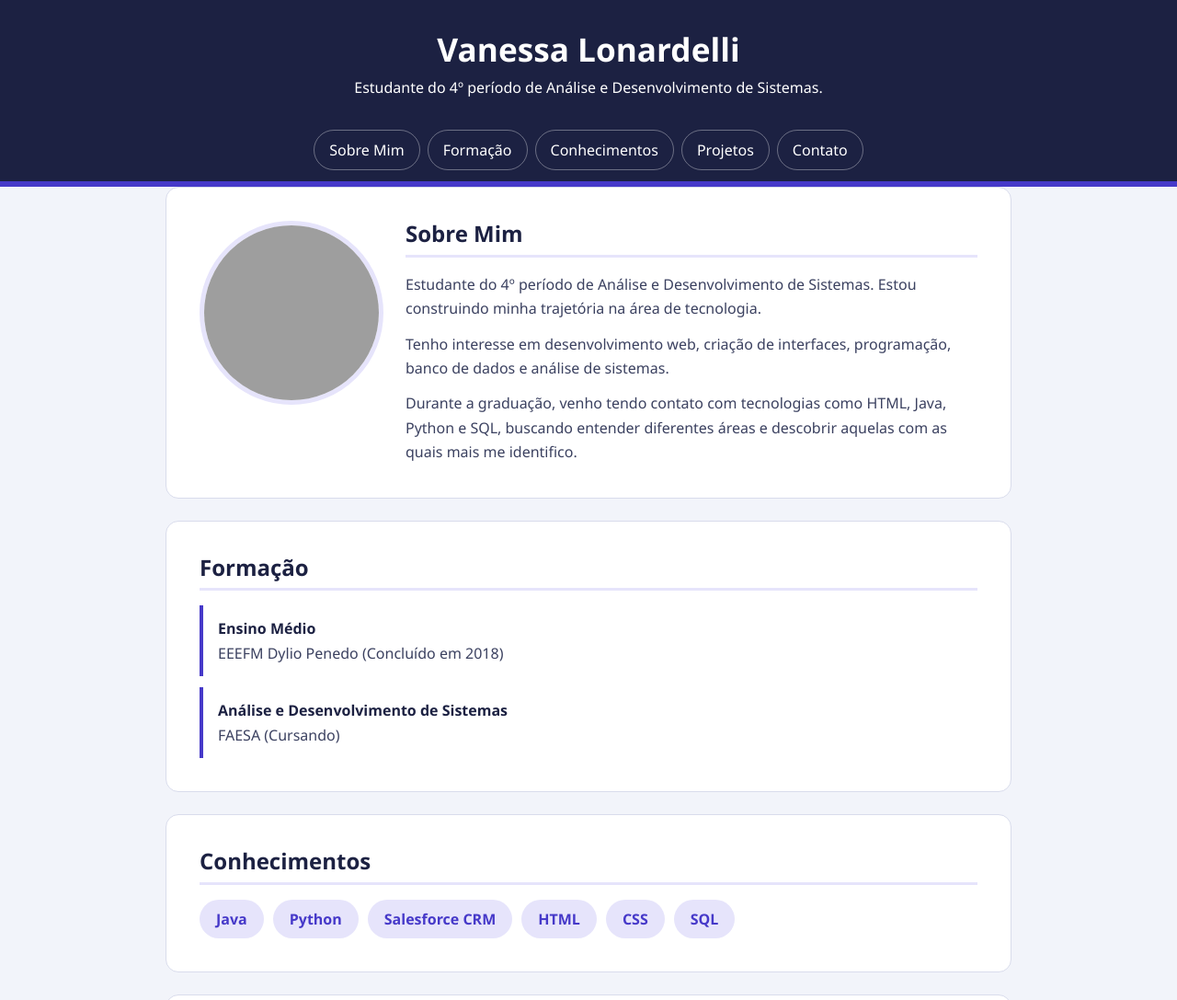
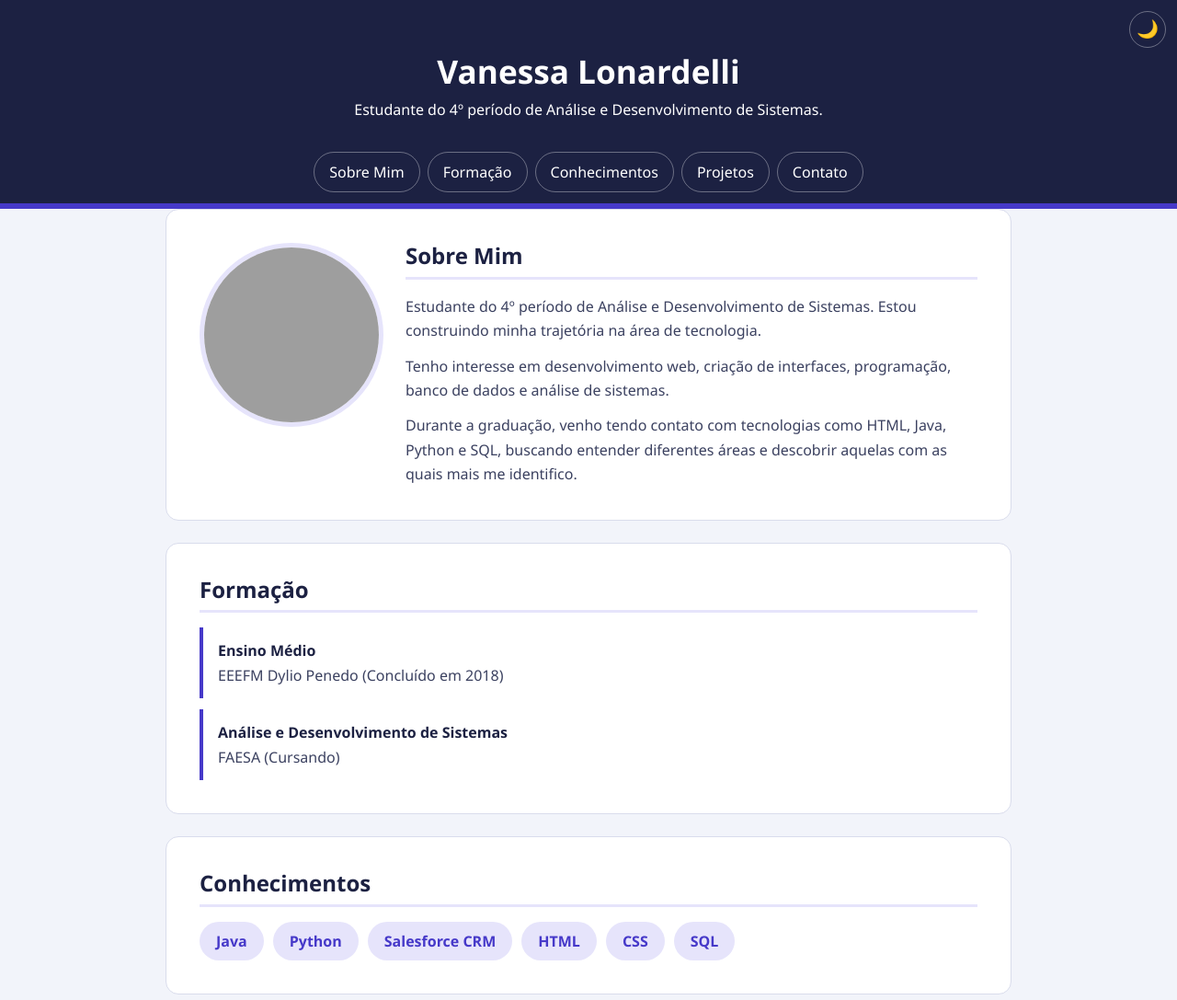
Before and after one commit to vanessalonardelli/Meu-Portifolio, a plain HTML site: page index.html in a window 1280 px wide. Shown: the top 1087 px of the page at 92% size. Drawn offline with Linux system fonts and the light colour scheme; grey boxes are pictures that could not be loaded.

Commit message:
Adicionando botão de tema no canto superior

```diff
--- a/css/estilo.css
+++ b/css/estilo.css
@@ -51,7 +51,7 @@ h1, h2, h3 {
 .topo {
     background-color: var(--tinta);
     color: #ffffff;
-    padding: 32px 0 20px;
+    padding: 56px 0 20px;
     text-align: center;
 }
 
@@ -245,3 +245,34 @@ a:focus-visible {
         font-size: 0.9rem;
     }
 }
+
+.botao-tema {
+    position: absolute;
+    top: 12px;
+    right: 12px;
+    display: flex;
+    align-items: center;
+    justify-content: center;
+    width: 40px;
+    height: 40px;
+    padding: 0;
+    font-size: 1.2rem;
+    line-height: 1;
+    border-radius: 50%;
+    border: 1px solid rgba(255, 255, 255, 0.35);
+    background-color: transparent;
+    color: #ffffff;
+    cursor: pointer;
+    transition: background-color 0.2s;
+}
+
+.botao-tema:hover,
+.botao-tema:focus-visible {
+    background-color: var(--destaque);
+    border-color: var(--destaque);
+}
+
+.botao-tema:focus-visible {
+    outline: 3px solid #ffffff;
+    outline-offset: 3px;
+}
--- a/index.html
+++ b/index.html
@@ -103,5 +103,7 @@
     </div>
 </footer>
 
+<button type="button" id="botao-tema" class="botao-tema" aria-label="Alternar tema claro e escuro">🌙</button>
+
 </body>
 </html>
```
